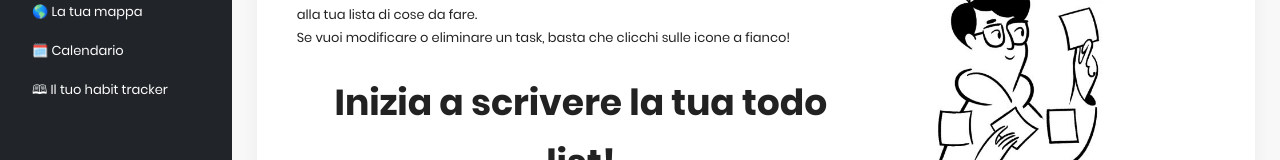
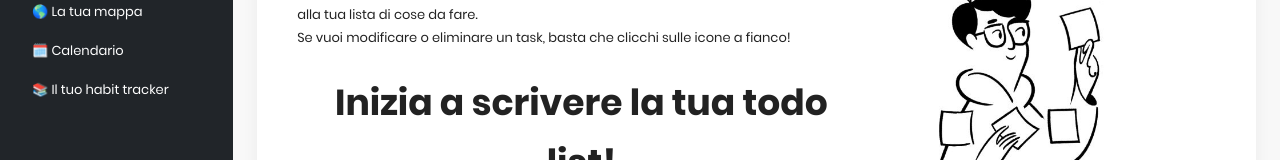
Before and after one commit to Tivity-life/Tivity-front, a Vue app: page /#/to-do in a window 1280 px wide. Shown: the part 140-300 px from the top of the page. Built offline with nearby package versions, Linux system fonts and the light colour scheme; no server answers; what vue-chartkick would draw is missing.

Commit message:
changed icon navbar

```diff
--- a/src/components/navigationMenu/navigationMenu.vue
+++ b/src/components/navigationMenu/navigationMenu.vue
@@ -31,7 +31,7 @@
         <router-link
           class="nav-link text-white bi ms-2me-2 text-decoration-none"
           to="/habits"
-          >🕮 Il tuo habit tracker</router-link
+          >📚 Il tuo habit tracker</router-link
         >
       </li>
     </ul>
--- a/src/components/signUp/signUp.vue
+++ b/src/components/signUp/signUp.vue
@@ -49,7 +49,7 @@
             />
           </div>
           Hai già un account?
-          <router-link class="" to="/login" style="color: #bd2a3e">Accedi</router-link>
+          <router-link class="" to="/homepage" style="color: #bd2a3e">Accedi</router-link>
           <br />
           <br />
           <input
```
